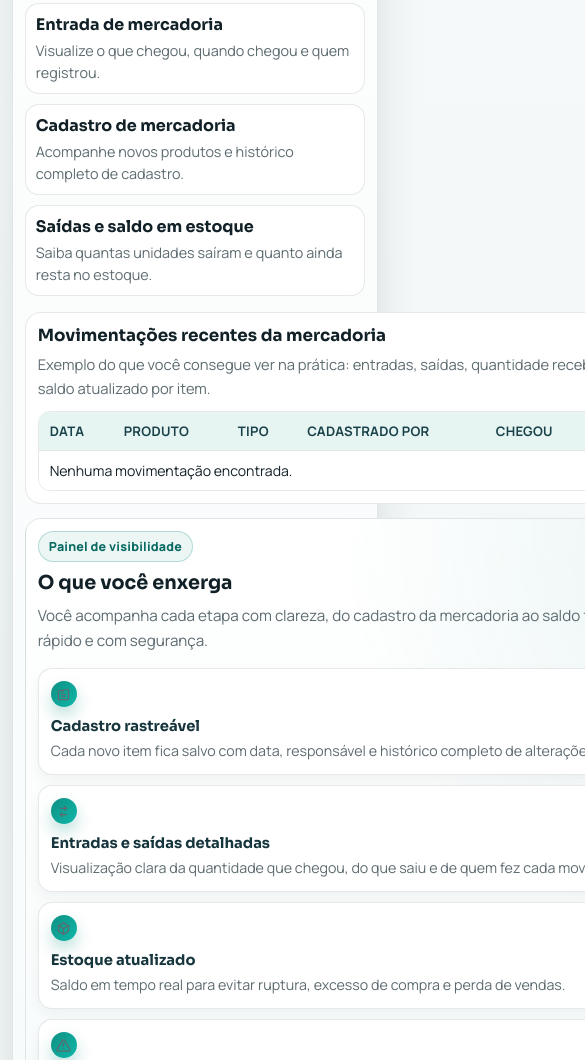
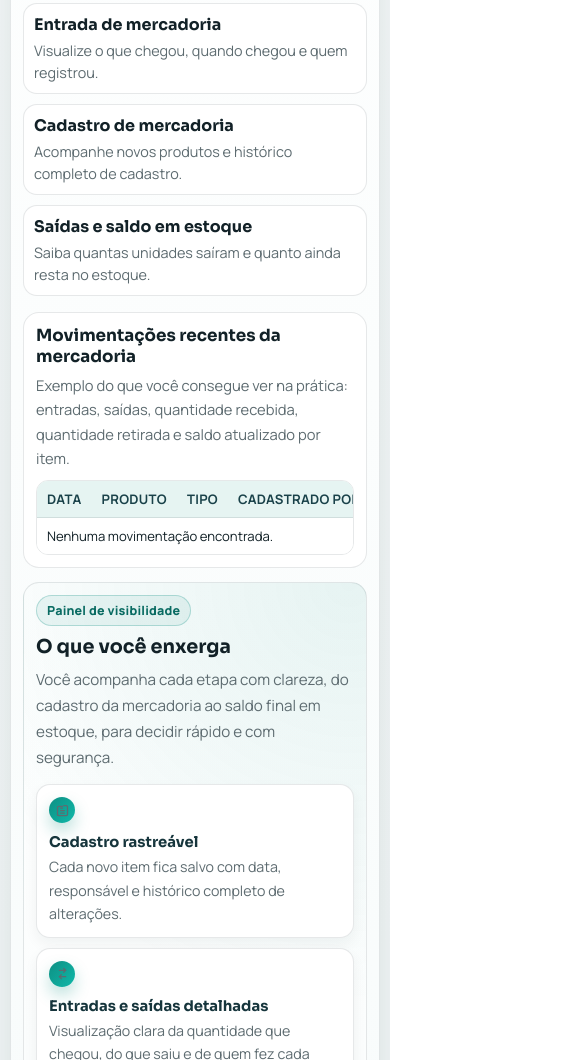
Before and after one commit to Ryangamer1902/IntelliStock, a website: page public/historico.html in a window 390 px wide. Shown: the part 940-2000 px from the top of the page, 585 px wide, since content can reach past the window. Drawn offline with Linux system fonts and the light colour scheme; no server answers.

Commit message:
Fix mobile overflow on history page

```diff
--- a/public/css/historico.css
+++ b/public/css/historico.css
@@ -30,6 +30,7 @@
     .shell {
       width: min(1140px, 94%);
       margin: 0 auto;
+      min-width: 0;
     }
 
     header {
@@ -104,6 +105,7 @@
       padding: 24px;
       background: linear-gradient(180deg, #ffffff, #f7fbfb);
       box-shadow: var(--shadow);
+      min-width: 0;
     }
 
     .pill {
@@ -234,6 +236,7 @@
       display: grid;
       grid-template-columns: 1fr;
       gap: 14px;
+      min-width: 0;
     }
 
     .panel {
@@ -241,6 +244,7 @@
       border-radius: 16px;
       background: #fff;
       padding: 16px;
+      min-width: 0;
     }
 
     .panel h2 {
@@ -257,8 +261,10 @@
 
     .table-wrap {
       overflow-x: auto;
+      -webkit-overflow-scrolling: touch;
       border: 1px solid var(--line);
       border-radius: 12px;
+      max-width: 100%;
     }
 
     table {
@@ -323,6 +329,7 @@
       background:
         radial-gradient(circle at 95% 0%, rgba(14, 143, 131, 0.1), transparent 42%),
         linear-gradient(180deg, #ffffff, #f7fbfb);
+      min-width: 0;
     }
 
     .panel-info .eyebrow {
@@ -464,6 +471,10 @@
         padding: 36px 0 52px;
       }
 
+      .shell {
+        width: min(100%, calc(100% - 20px));
+      }
+
       .card,
       .panel,
       .panel-info {
@@ -493,6 +504,10 @@
       .list-icon {
         width: 26px;
         height: 26px;
+      }
+
+      table {
+        min-width: 620px;
       }
     }
 
@@ -533,6 +548,16 @@
 
       .mini-item {
         padding: 10px;
+      }
+
+      table {
+        min-width: 540px;
+      }
+
+      th,
+      td {
+        padding: 9px 10px;
+        font-size: 0.82rem;
       }
     }
 
```
